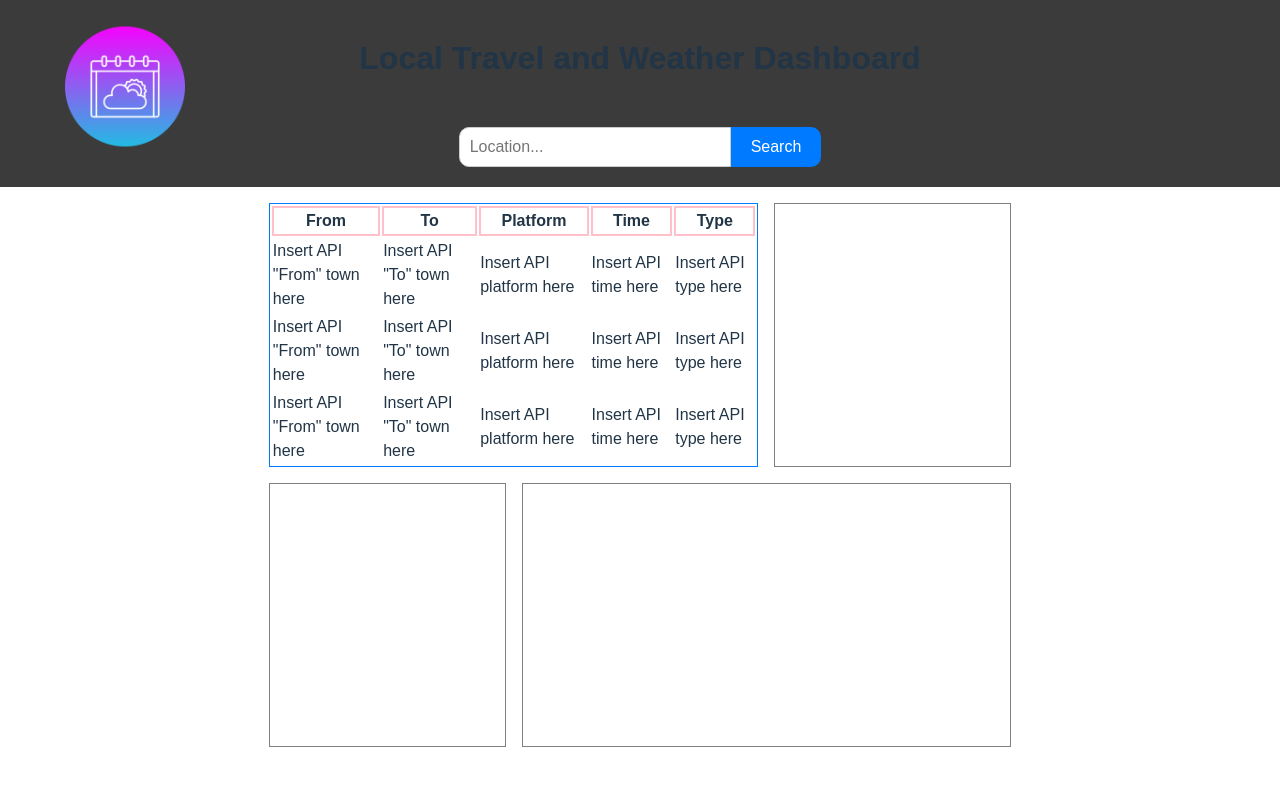
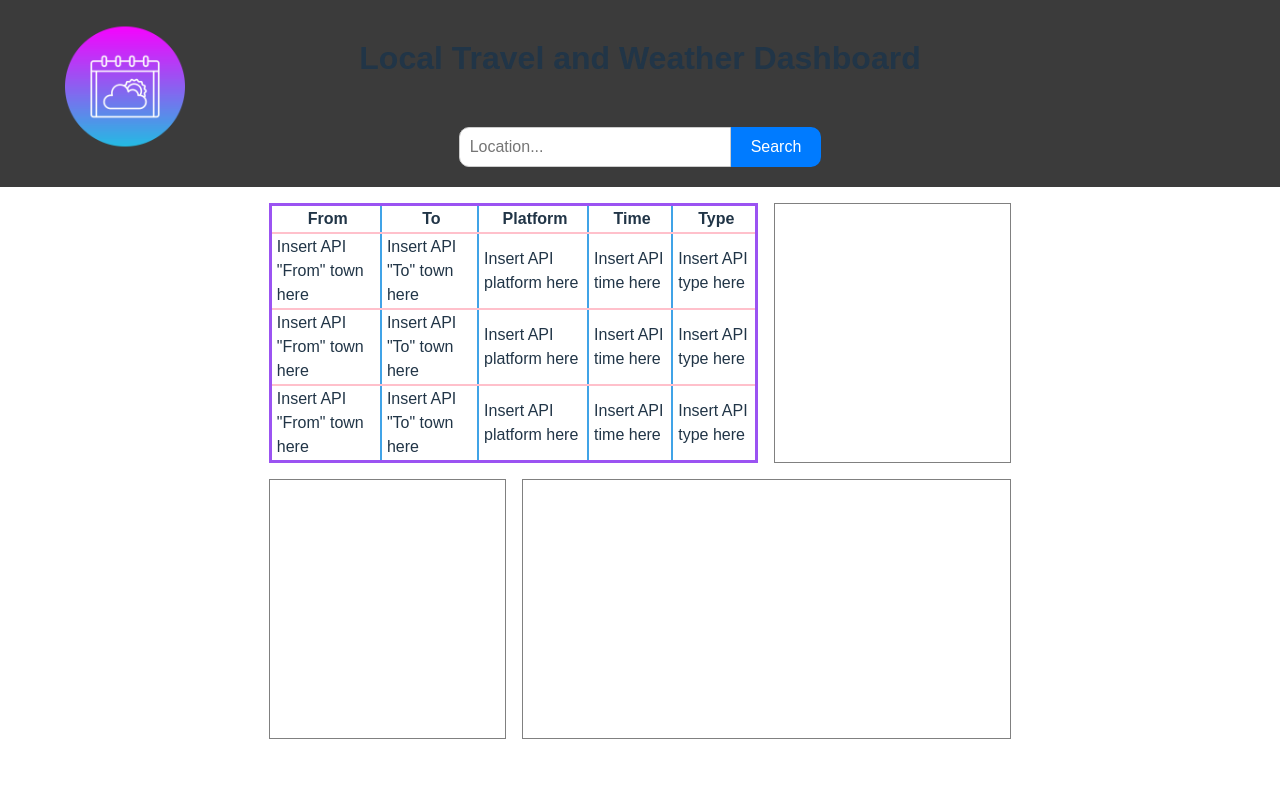
Before and after one commit to PseuDawncode/local-insights, a React (Vite) app: page / in a window 1280 px wide. Shown: the top 786 px of the page. Built offline with nearby package versions, Linux system fonts and the light colour scheme.

Commit message:
add table styling

```diff
--- a/src/App.css
+++ b/src/App.css
@@ -63,8 +63,6 @@ body, html {
   box-sizing: border-box;
 }
 
-
-
 .logo {
   height: 120px;
   margin-right: 20px;
@@ -119,15 +117,26 @@ body, html {
   }
 }
 
-/* Departures table styling */
+/* Table styling */
 
-.departures-table {
+table {
+  border-collapse: collapse;
   grid-column: 2 / 4;
   grid-row: 1 / 2;
   width: -webkit-fill-available;
-  border:#007BFF solid 1px
+  border:#9B53F2 solid 3px;
 }
 
-.departures-table > tr > th {
-  border: pink solid 2px;
+table > tr > th {
+  border-bottom: pink solid 2px;
 }
+
+td, th {
+  border-right: #40A3E7 2px solid;
+  padding-left: 5px;
+  border-bottom: pink 2px solid;
+}
+
+td:last-child, th:last-child {
+  border-right: none;
+}
--- a/src/components/SearchBar.tsx
+++ b/src/components/SearchBar.tsx
@@ -4,7 +4,8 @@ import '../App.css';
 interface SearchBarProps {
   onSearch: (searchTerm: string) => void;
 }
-const apiKey = process.env.API_KEY
+const apiKey = import.meta.env.VITE_API_KEY
+console.log(import.meta.env.VITE_API_KEY)
 
 const SearchBar: React.FC<SearchBarProps> = ({ onSearch }) => {
   const [searchTerm, setSearchTerm] = useState('');
```
